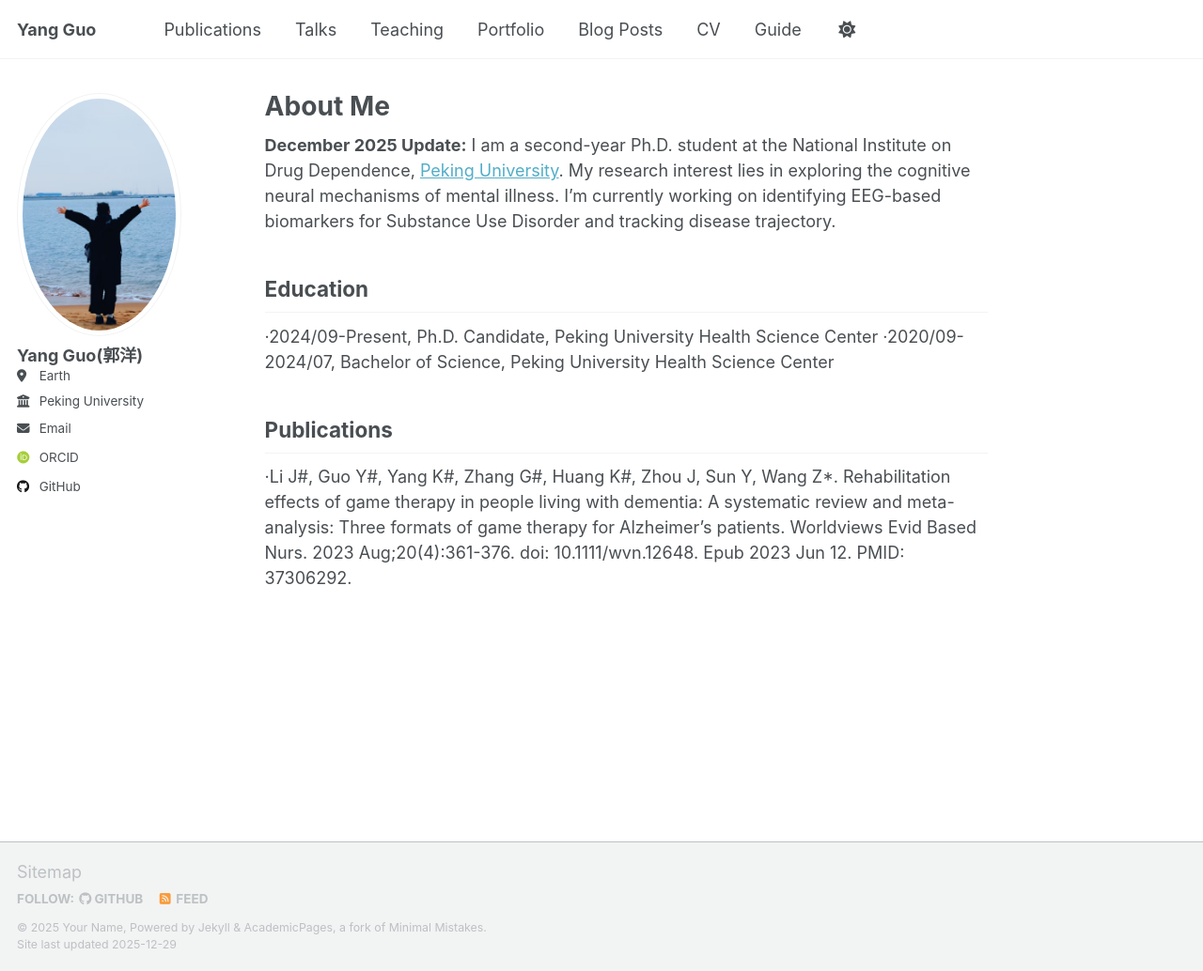
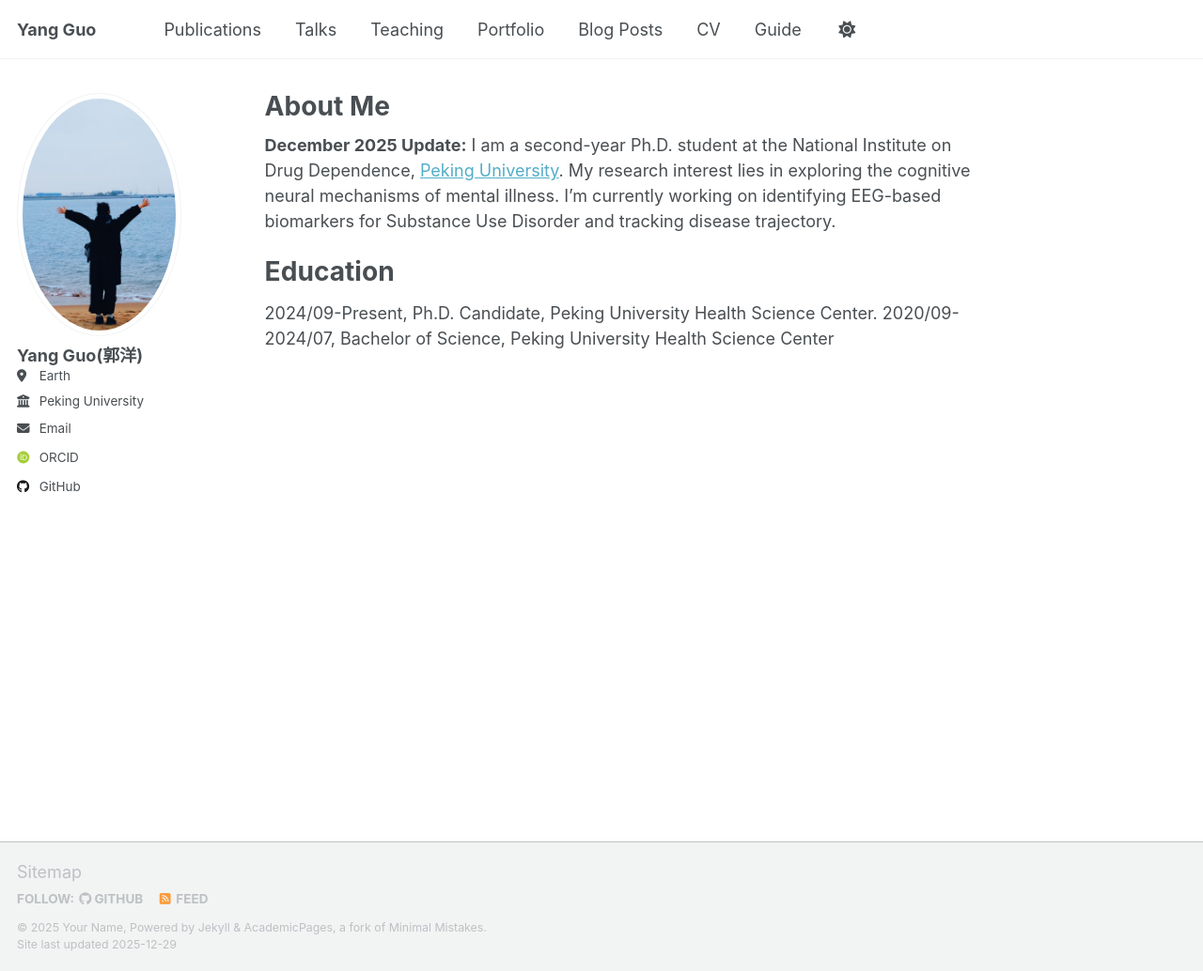
Before and after one commit to Chloesky/Chloesky.github.io, a Jekyll site: the page built from _pages/about.md, in a window 1280 px wide and 1034 px high. Shown: the whole window at 94% size. Built offline with Jekyll 4.4.1, drawn with Linux system fonts in a browser that asks for light colours; some web fonts are replaced; a script that is not in the unit is left out.

Commit message:
Update about.md

```diff
--- a/_pages/about.md
+++ b/_pages/about.md
@@ -11,10 +11,6 @@ redirect_from:
 I am a second-year Ph.D. student at the National Institute on Drug Dependence, [Peking University](https://www.pku.edu.cn/). My research interest lies in exploring the cognitive neural mechanisms of mental illness. I'm currently working on identifying EEG-based biomarkers for Substance Use Disorder and tracking disease trajectory.
 
 
-## Education
-·2024/09-Present, Ph.D. Candidate, Peking University Health Science Center
-·2020/09-2024/07, Bachelor of Science, Peking University Health Science Center
-
-
-## Publications
-·Li J#, Guo Y#, Yang K#, Zhang G#, Huang K#, Zhou J, Sun Y, Wang Z*. Rehabilitation effects of game therapy in people living with dementia: A systematic review and meta-analysis: Three formats of game therapy for Alzheimer's patients. Worldviews Evid Based Nurs. 2023 Aug;20(4):361-376. doi: 10.1111/wvn.12648. Epub 2023 Jun 12. PMID: 37306292.
+# Education
+2024/09-Present, Ph.D. Candidate, Peking University Health Science Center.
+2020/09-2024/07, Bachelor of Science, Peking University Health Science Center
```
